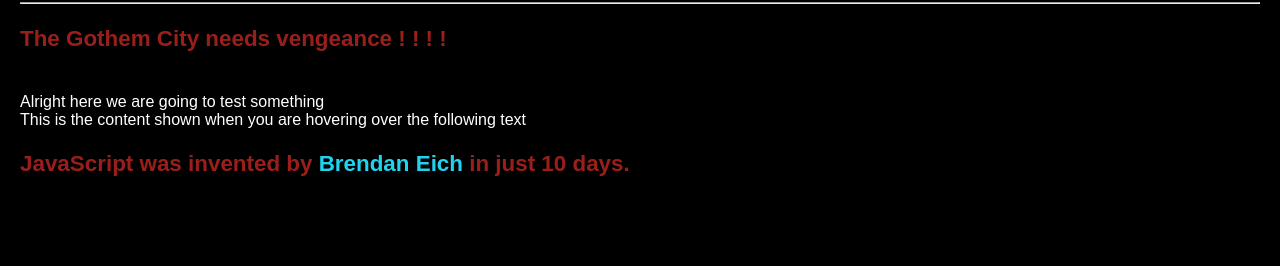
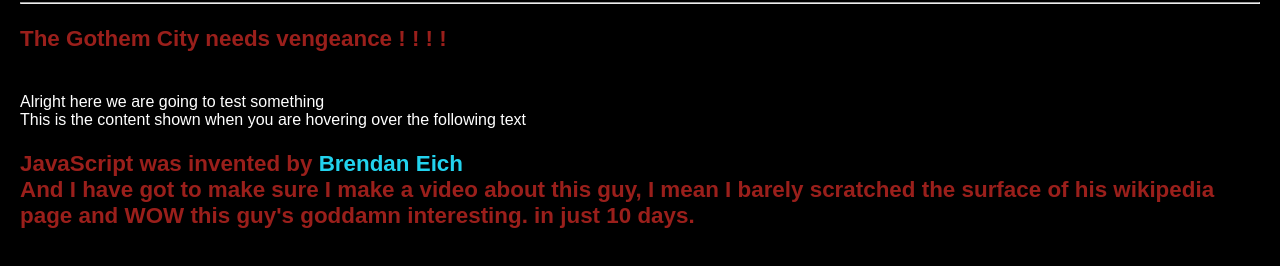
Before and after one commit to Lusifer2602/learning_stuff, a plain HTML site: page webdev/batman/index.html in a window 1280 px wide. Shown: the part 78-344 px from the top of the page. Drawn offline with Linux system fonts and the light colour scheme; files whose address does not match are found by name.

```diff
--- a/webdev/batman/index.html
+++ b/webdev/batman/index.html
@@ -21,10 +21,12 @@
   <span class="preview">
     Brendan Eich
     <span class="tooltip">
-      Brendan Eich created JavaScript in 1995 while working at Netscape.
+        <a href='https://en.wikipedia.org/wiki/Brendan_Eich'> Brendan Eich created JavaScript in 1995 while working at Netscape.</a>
     </span>
   </span>
-  in just 10 days.
+  <span>
+      <br>And I have got to make sure I make a video about this guy, I mean I barely scratched the surface of his wikipedia page and WOW this guy's goddamn interesting.
+      in just 10 days. </span>
 </p>
 
 
```
